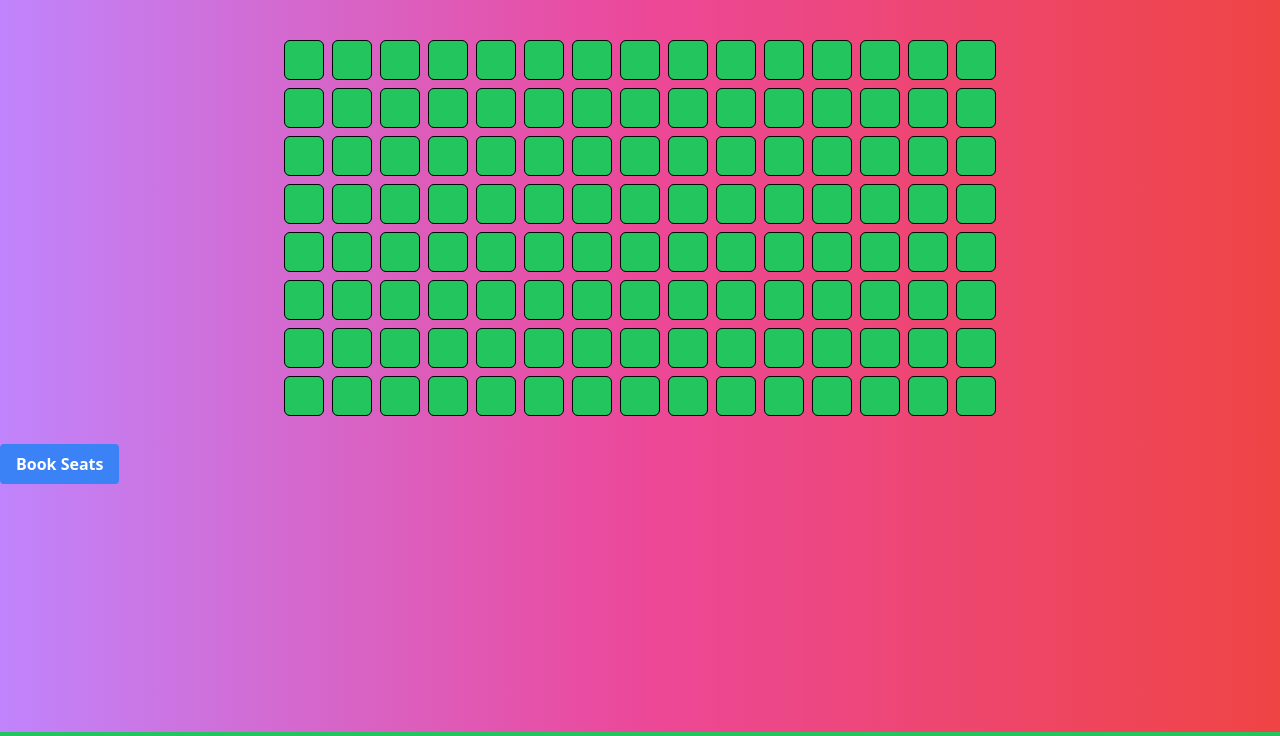
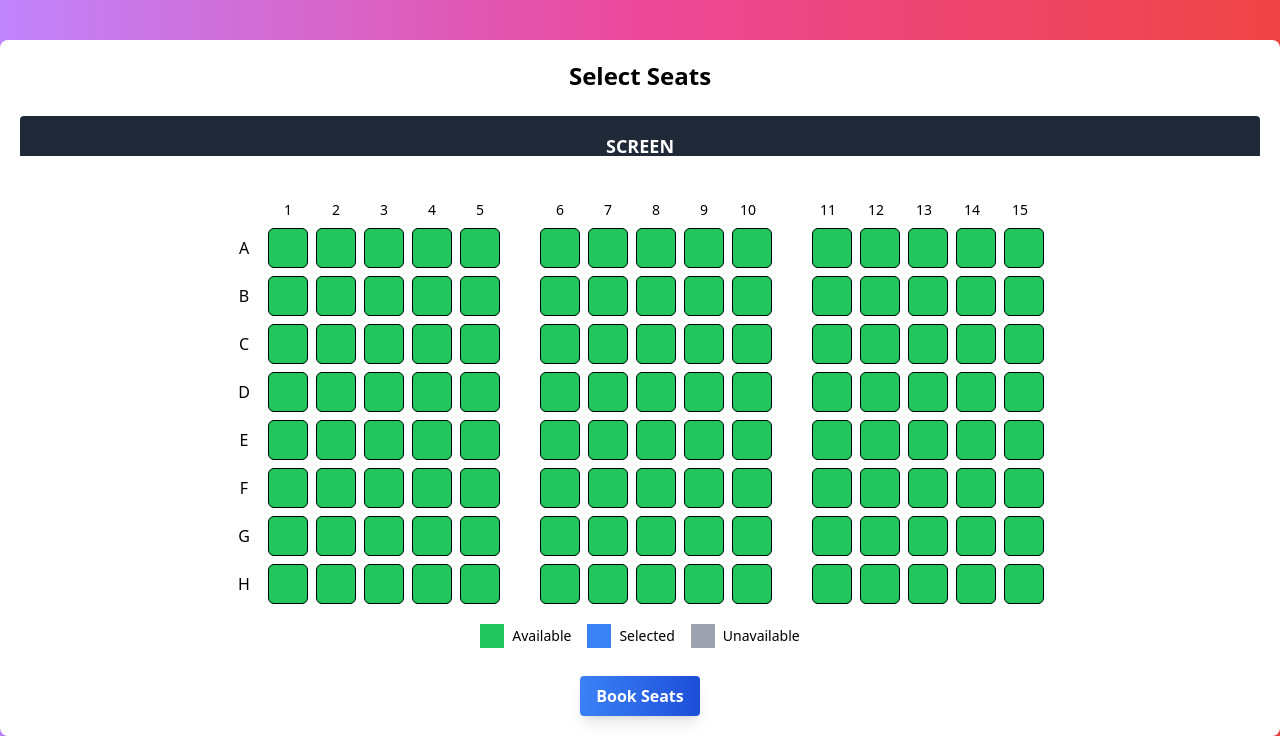
Before and after one commit to twoyoung/lincoln-cinema-online-movie-ticket-booking-system, a Flask app: page /book/1/seats in a window 1280 px wide. Shown: the part 68-804 px from the top of the page. Run offline with Flask 3, Linux system fonts and the light colour scheme; a user stored in the database is signed in.

Commit message:
styling the seat chart

```diff
--- a/static/output.css
+++ b/static/output.css
@@ -776,6 +776,11 @@ select {
   margin-right: 0.25rem;
 }
 
+.mx-4 {
+  margin-left: 1rem;
+  margin-right: 1rem;
+}
+
 .mx-auto {
   margin-left: auto;
   margin-right: auto;
@@ -1027,6 +1032,12 @@ select {
   gap: 1.5rem;
 }
 
+.space-x-2 > :not([hidden]) ~ :not([hidden]) {
+  --tw-space-x-reverse: 0;
+  margin-right: calc(0.5rem * var(--tw-space-x-reverse));
+  margin-left: calc(0.5rem * calc(1 - var(--tw-space-x-reverse)));
+}
+
 .space-x-4 > :not([hidden]) ~ :not([hidden]) {
   --tw-space-x-reverse: 0;
   margin-right: calc(1rem * var(--tw-space-x-reverse));
@@ -1086,6 +1097,11 @@ select {
   border-bottom-left-radius: 0.25rem;
 }
 
+.rounded-t {
+  border-top-left-radius: 0.25rem;
+  border-top-right-radius: 0.25rem;
+}
+
 .border {
   border-width: 1px;
 }
@@ -1217,6 +1233,10 @@ select {
   background-color: rgb(45 212 191 / var(--tw-bg-opacity));
 }
 
+.bg-transparent {
+  background-color: transparent;
+}
+
 .bg-white {
   --tw-bg-opacity: 1;
   background-color: rgb(255 255 255 / var(--tw-bg-opacity));
@@ -1236,6 +1256,12 @@ select {
 
 .bg-gradient-to-r {
   background-image: linear-gradient(to right, var(--tw-gradient-stops));
+}
+
+.from-blue-500 {
+  --tw-gradient-from: #3b82f6 var(--tw-gradient-from-position);
+  --tw-gradient-to: rgb(59 130 246 / 0) var(--tw-gradient-to-position);
+  --tw-gradient-stops: var(--tw-gradient-from), var(--tw-gradient-to);
 }
 
 .from-purple-100 {
@@ -1264,6 +1290,10 @@ select {
   --tw-gradient-to: #bfdbfe var(--tw-gradient-to-position);
 }
 
+.to-blue-700 {
+  --tw-gradient-to: #1d4ed8 var(--tw-gradient-to-position);
+}
+
 .to-red-500 {
   --tw-gradient-to: #ef4444 var(--tw-gradient-to-position);
 }
@@ -1371,6 +1401,10 @@ select {
   text-align: right;
 }
 
+.text-end {
+  text-align: end;
+}
+
 .font-sans {
   font-family: ui-sans-serif, system-ui, -apple-system, BlinkMacSystemFont, "Segoe UI", Roboto, "Helvetica Neue", Arial, "Noto Sans", sans-serif, "Apple Color Emoji", "Segoe UI Emoji", "Segoe UI Symbol", "Noto Color Emoji";
 }
@@ -1393,6 +1427,11 @@ select {
 .text-base {
   font-size: 1rem;
   line-height: 1.5rem;
+}
+
+.text-lg {
+  font-size: 1.125rem;
+  line-height: 1.75rem;
 }
 
 .text-sm {
@@ -1586,6 +1625,12 @@ select {
   transition-duration: 150ms;
 }
 
+.transition-transform {
+  transition-property: transform;
+  transition-timing-function: cubic-bezier(0.4, 0, 0.2, 1);
+  transition-duration: 150ms;
+}
+
 .duration-150 {
   transition-duration: 150ms;
 }
@@ -1596,6 +1641,11 @@ select {
   transform: translate(var(--tw-translate-x), var(--tw-translate-y)) rotate(var(--tw-rotate)) skewX(var(--tw-skew-x)) skewY(var(--tw-skew-y)) scaleX(var(--tw-scale-x)) scaleY(var(--tw-scale-y));
 }
 
+.hover\:bg-blue-500:hover {
+  --tw-bg-opacity: 1;
+  background-color: rgb(59 130 246 / var(--tw-bg-opacity));
+}
+
 .hover\:bg-blue-600:hover {
   --tw-bg-opacity: 1;
   background-color: rgb(37 99 235 / var(--tw-bg-opacity));
@@ -1658,6 +1708,16 @@ select {
 
 .hover\:bg-opacity-50:hover {
   --tw-bg-opacity: 0.5;
+}
+
+.hover\:from-blue-600:hover {
+  --tw-gradient-from: #2563eb var(--tw-gradient-from-position);
+  --tw-gradient-to: rgb(37 99 235 / 0) var(--tw-gradient-to-position);
+  --tw-gradient-stops: var(--tw-gradient-from), var(--tw-gradient-to);
+}
+
+.hover\:to-blue-800:hover {
+  --tw-gradient-to: #1e40af var(--tw-gradient-to-position);
 }
 
 .hover\:no-underline:hover {
--- a/templates/seatChart.html
+++ b/templates/seatChart.html
@@ -4,34 +4,80 @@
 
 {% block content %}
 
+<div class="container mx-auto mt-10 p-5 bg-white rounded-lg shadow-lg">
+
+    <!-- Title -->
+    <h1 class="text-center text-2xl font-semibold mb-6">Select Seats</h1>
+
+    <!-- Screen Indication -->
+    <div class="flex justify-center items-center mb-6 relative">
+        <div class="w-full h-10 bg-gray-800 rounded-t mb-5"></div>
+        <span class="absolute text-lg font-semibold text-white px-2">SCREEN</span>
+    </div>
+
     <form method="post" action="{{ url_for('movies.selectSeats', screeningId=screeningId) }}">
 
+        <!-- Column Numbers -->
+        <div class="flex justify-center mb-2 text-sm">
+            {% for i in range(1, 16) %}
+                <div class="w-10 mx-1 text-end">{{ i }}</div>
+                {% if i % 5 == 0 and i != 15 %}
+                    <div class="mx-4"></div>
+                {% endif %}
+            {% endfor %}
+        </div>
 
-    <div class="seat-chart mt-10">
+        <!-- Seat Chart -->
+        <div class="seat-chart mb-5">
             {% for seatRow in seatMatrix %}
-            <div class="flex justify-center mb-2">
+                <!-- Row Letters -->
+                <div class="flex justify-center mb-2 items-center">
+                    <div class="w-6 mr-2 text-center">{{ "ABCDEFGHIJKLMNOPQRSTUVWXYZ"[loop.index0] }}</div>
                     {% for seat in seatRow %}
                         {% if seat %}
                             {% if seat.status == 'available' %}
-                            <div data-seat="available" data-seat-id="{{ seat.seatObject.id }}" class="seat w-10 h-10 mx-1 border border-black rounded-md cursor-pointer bg-green-500" title="Seat: {{ seat.seatObject.id }}; Price: ${{ seat.seatObject.price }}; Type: {{ seat.seatObject.type }}"></div>
+                                <div data-seat="available" data-seat-id="{{ seat.seatObject.id }}" class="seat w-10 h-10 mx-1 border border-black rounded-md cursor-pointer hover:bg-blue-500 bg-green-500" title="Seat: {{ seat.seatObject.id }}; Price: ${{ seat.seatObject.price }}; Type: {{ seat.seatObject.type }}"></div>
                             {% else %}
                                 <div class="seat w-10 h-10 mx-1 border border-black rounded-md bg-gray-400" title="Unavailable"></div>
                             {% endif %}
                         {% else %}
-                        <div class="seat w-10 h-10 mx-1 border border-black rounded-md bg-gray-400"></div>
+                            <div class="seat w-10 h-10 mx-1 border border-black rounded-md bg-transparent"></div>
+                        {% endif %}
+                        {% if loop.index % 5 == 0 and not loop.last %}
+                            <div class="mx-4"></div>
                         {% endif %}
                     {% endfor %}
                 </div>
             {% endfor %}
         </div>
 
+        <!-- Seat Labels -->
+        <div class="flex justify-center space-x-4 mb-5">
+            <div class="flex items-center space-x-2">
+                <div class="w-6 h-6 bg-green-500"></div>
+                <span class="text-sm">Available</span>
+            </div>
+            <div class="flex items-center space-x-2">
+                <div class="w-6 h-6 bg-blue-500"></div>
+                <span class="text-sm">Selected</span>
+            </div>
+            <div class="flex items-center space-x-2">
+                <div class="w-6 h-6 bg-gray-400"></div>
+                <span class="text-sm">Unavailable</span>
+            </div>
+        </div>
+
+        <!-- Book Button -->
+        <div class="flex justify-center">
             <input type="hidden" name="selectedSeatIds" id="selectedSeatIdsInput">
-        <button id="bookSeats" class="mt-5 bg-blue-500 hover:bg-blue-700 text-white font-bold py-2 px-4 rounded">
+            <button id="bookSeats" class="mt-2 bg-gradient-to-r from-blue-500 to-blue-700 hover:from-blue-600 hover:to-blue-800 text-white font-bold py-2 px-4 rounded shadow-lg transform hover:scale-105 transition-transform">
                 Book Seats
             </button>
+        </div>
 
     </form>
 
+</div>
 
 <script>
     let selectedSeatIds = [];
```
Lines whose indentation alone changed are shown as unchanged.
